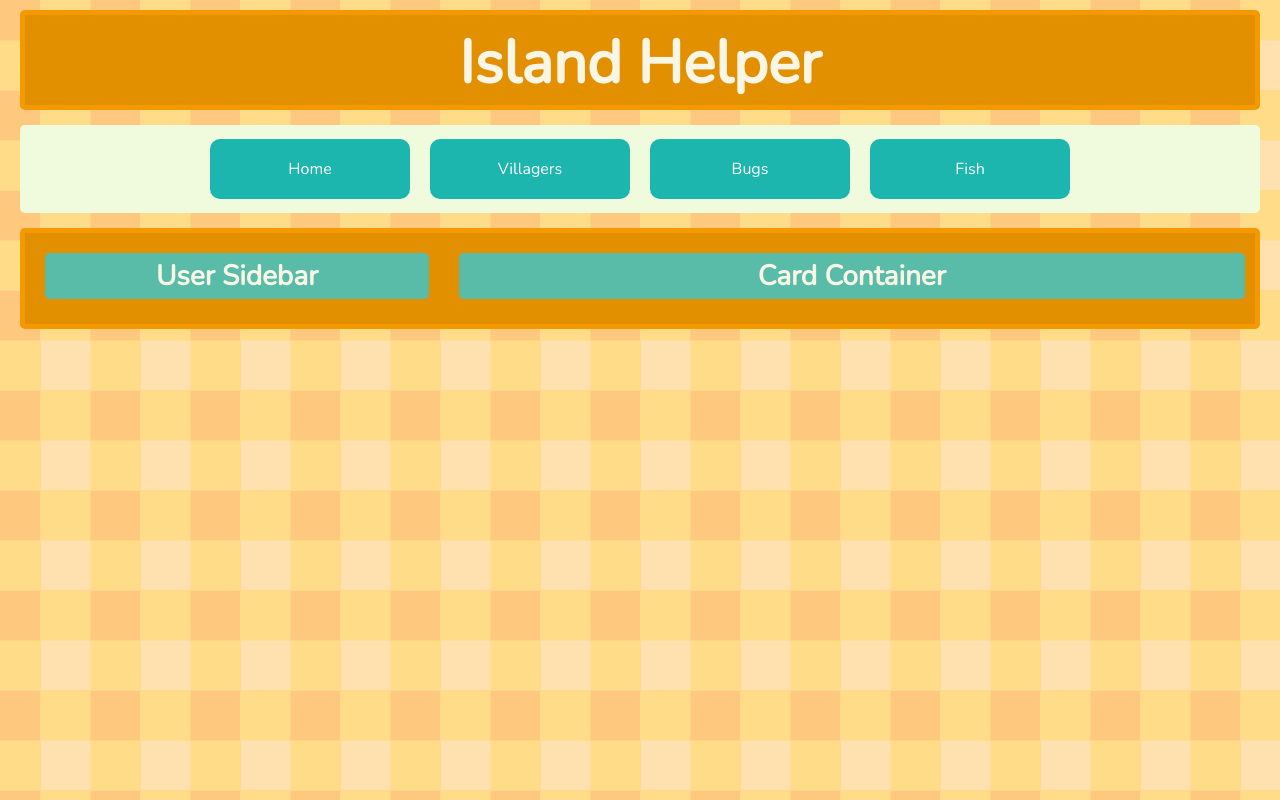
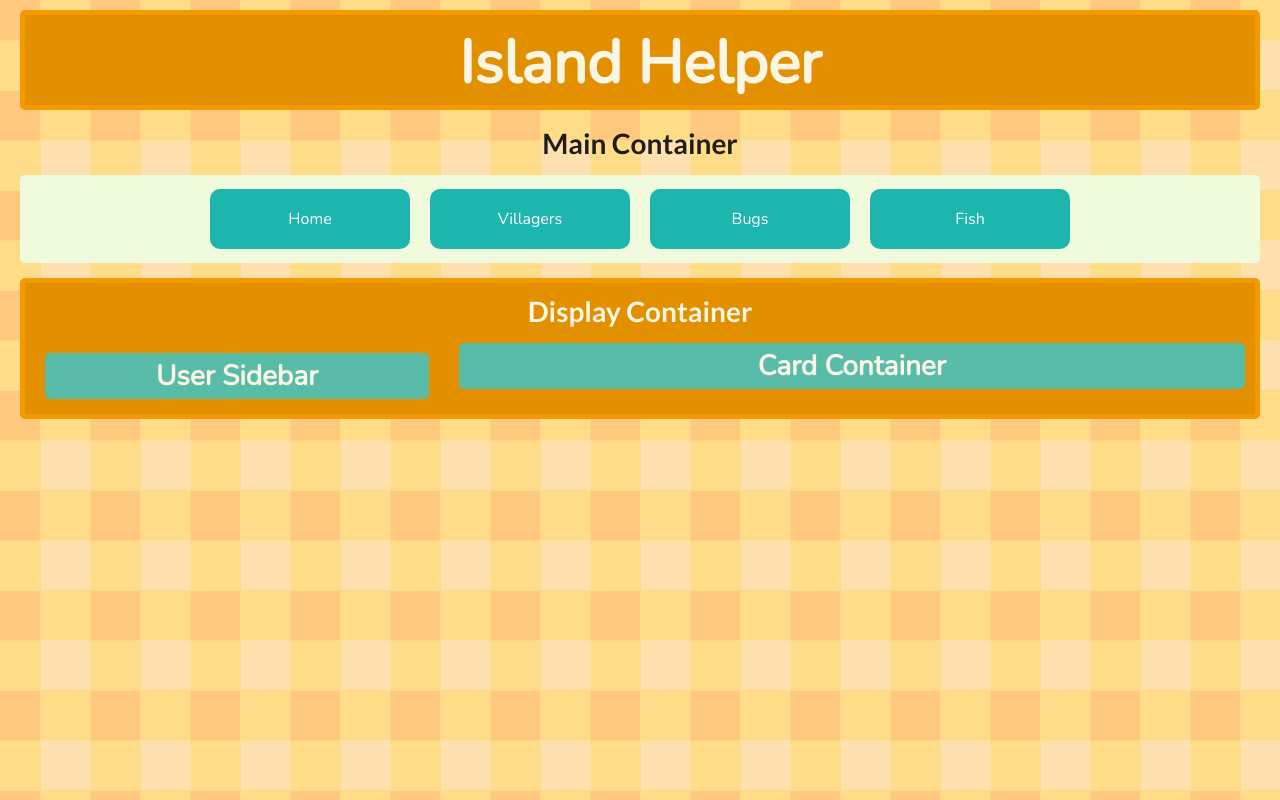
Before and after one commit to denimcouch/island-helper-frontend, a React (Create React App) app: page / in a window 1280 px wide. Built offline with nearby package versions, Linux system fonts and the light colour scheme; no server answers.

Commit message:
eod 11/5/2020

```diff
--- a/src/App.css
+++ b/src/App.css
@@ -214,8 +214,8 @@
 #card-container {
   width: 65%;
   margin-left: 35%;
-  justify-content: left;
   margin-top: 10px;
+
 }
 
 #header-title{
--- a/src/components/Villager.js
+++ b/src/components/Villager.js
@@ -1,11 +1,14 @@
 import React from 'react'
 
 
-const Villager = () => {
+const Villager = (props) => {
+
+    let {villager} = props
 
     return (
-        <div className="title friend">
-            <h1 className="acnh-text">Villager</h1>
+        <div className="section teal four wide column">
+            <h4 className="acnh-text">{villager.name}</h4>
+            <img src={villager.icon} alt={`${villager.name}'s icon`}/>
         </div>
     )
 }
--- a/src/containers/CardContainer.js
+++ b/src/containers/CardContainer.js
@@ -1,12 +1,33 @@
-import React from 'react'
+import React, { Component } from "react";
+import VillagersList from "./VillagersList";
+import { BrowserRouter, Route, Switch } from "react-router-dom";
+import { render } from "@testing-library/react";
 
-const CardContainer = () => {
+class CardContainer extends Component {
 
+  render() {
+    let { villagers } = this.props;
     return (
+      <BrowserRouter>
         <div id="card-container" className="section teal">
-            <h1 className="acnh-text">Card Container</h1>
+          <h1 className="acnh-text">Card Container</h1>
+          <Switch>
+            <Route
+              exact
+              path="/villagers"
+              render={(routeProps) => (
+                <VillagersList {...routeProps} villagers={villagers} />
+              )}
+            />
+          </Switch>
+          {/* <VillagersList
+            villagers={villagers}
+            /> */}
         </div>
-    )
+      </BrowserRouter>
+    );
+  }
+
 }
 
-export default CardContainer
+export default CardContainer;
--- a/src/containers/DisplayContainer.js
+++ b/src/containers/DisplayContainer.js
@@ -4,10 +4,15 @@ import CardContainer from './CardContainer'
 
 const DisplayContainer = (props) => {
 
+    let {villagers} = props
+
     return (
         <div id="display-container" className="title friend">
+            <h1>Display Container</h1>
             <UserSideBar />
-            <CardContainer />
+            <CardContainer
+            villagers={villagers}
+            />
         </div>
     )
 }
--- a/src/containers/MainContainer.js
+++ b/src/containers/MainContainer.js
@@ -1,6 +1,10 @@
 import React, { Component } from 'react'
 import Navbar from './Navbar'
+import { BrowserRouter, Route, Switch } from "react-router-dom";
 import DisplayContainer from './DisplayContainer'
+
+
+
 
 const villagersURL = 'http://localhost:3000/villagers'
 const fishURL = 'http://localhost:3000/fish'
@@ -38,12 +42,26 @@ class MainContainer extends Component{
         })
     }
 
+
     render () {
         return (
-        <div className='section' >
-            <Navbar />
-            <DisplayContainer />
-        </div>
+        <BrowserRouter>
+
+         <div className='section' >
+            <h1>Main Container</h1>
+            <Navbar
+            handleClick={this.handleClick}
+            />
+            <Switch>
+
+                <DisplayContainer
+                villagers={this.state.villagers}
+                />
+            </Switch>
+         </div>
+
+        </BrowserRouter>
+
     )
     }
 
--- a/src/containers/Navbar.js
+++ b/src/containers/Navbar.js
@@ -1,13 +1,18 @@
 import React from 'react'
+import {useHistory} from 'react-router-dom'
 
+const Navbar = (props) => {
 
-const Navbar = () => {
+    let history = useHistory()
+
+    let handleClick = () => {
+        history.push("/villagers")
+    }
 
     return (
         <div className="section acnh-label-menu">
-            {/* <h1 className="acnh-text">Navbar</h1> */}
             <button className="acnh-btn acnh-label" >Home</button>
-            <button className="acnh-btn acnh-label" >Villagers</button>
+            <button className="acnh-btn acnh-label" onClick={() => handleClick()} >Villagers</button>
             <button className="acnh-btn acnh-label" >Bugs</button>
             <button className="acnh-btn acnh-label" >Fish</button>
         </div>
--- a/src/containers/VillagersList.js
+++ b/src/containers/VillagersList.js
@@ -1,12 +1,20 @@
-import React from 'react'
+import React, { Fragment } from "react";
+import Villager from "../components/Villager";
 
-const VillagersList = () => {
+const VillagersList = (props) => {
+  let { villagers } = props;
 
-    return (
-        <div className="title friend">
-            <h1 className="acnh-text">Island Manager</h1>
-        </div>
-    )
-}
+  return (
+    <div className="section acnh-label-menu">
+      <h3 className="acnh-text">Villagers</h3>
+      <br />
+      <div className="ui center aligned grid">
+        {villagers.map((villager) => (
+          <Villager villager={villager} key={villager.id} />
+        ))}
+      </div>
+    </div>
+  );
+};
 
-export default VillagersList
+export default VillagersList;
```
